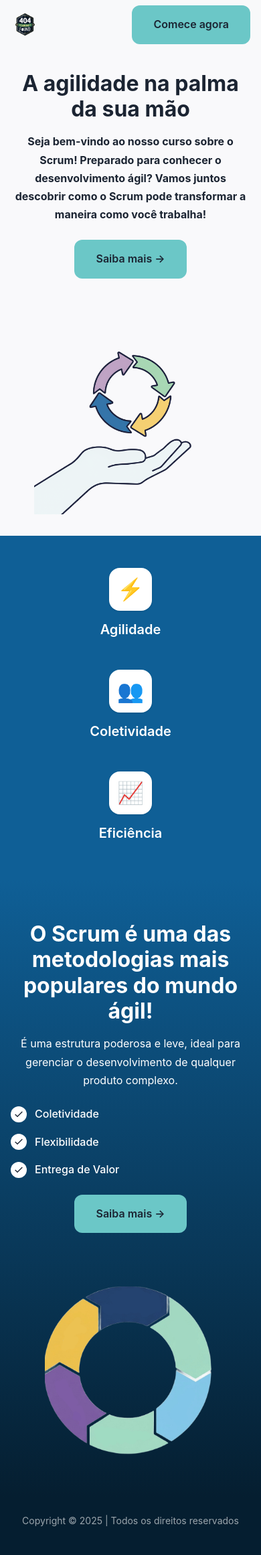
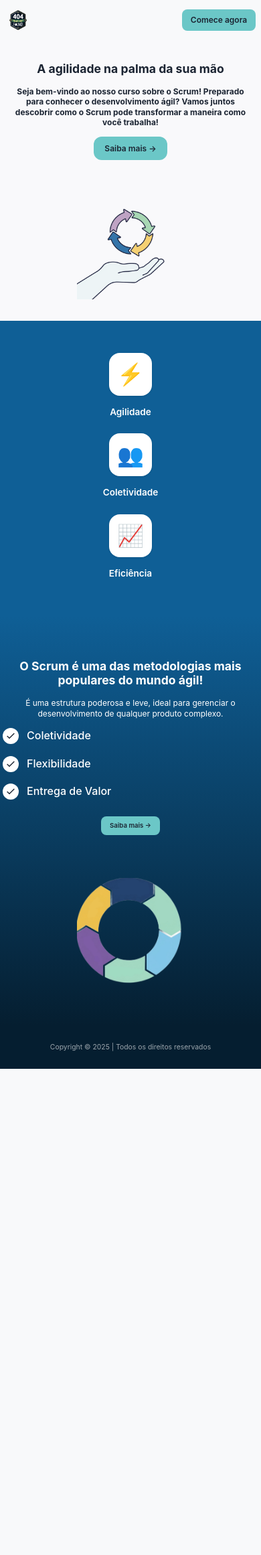
Before and after one commit to 404-Team-Not-Found-API/plataforma-scrum-api-2025.2, a Flask app: page / in a window 390 px wide. Shown: the whole page at 67% size. After the commit the page ends 1596 px from the top, so only its background shows below. Run offline with Flask 3, Linux system fonts and the light colour scheme.

Commit message:
style: edições para responsividade em telas mobile do index.html

```diff
--- a/projeto/static/styles/index.css
+++ b/projeto/static/styles/index.css
@@ -75,7 +75,6 @@ body {
     width: 24rem;
 }
 
-/* Features Section */
 .features-section {
     background-color:#0F5F96;
     padding: 4rem 0;
@@ -108,7 +107,6 @@ body {
     box-shadow: 0 1px 3px rgba(0, 0, 0, 0.1);
 }
 
-/* Estilo para ícones personalizados */
 .icon-placeholder {
     font-size: 2rem;
     width: 2rem;
@@ -118,7 +116,6 @@ body {
     justify-content: center;
 }
 
-/* Para SVGs ou outros ícones que você adicionar */
 .feature-icon svg,
 .feature-icon img,
 .feature-icon i {
@@ -134,7 +131,6 @@ body {
     margin-bottom: 0.5rem;
 }
 
-/* Scrum Section */
 #scrum-section {
     background: linear-gradient(180deg, #0F5F96 0%, #051E30 100%);
     padding: 4rem 0;
@@ -223,7 +219,6 @@ body {
     width: 20rem;
 }
 
-/* Footer */
 .footer {
     background-color: #051E30;
     padding: 2rem 0;
@@ -235,7 +230,6 @@ body {
     font-size: 0.875rem;
 }
 
-/* Mobile First - Base styles */
 @media (max-width: 767px) {
     .container {
         padding: 0 1rem;
@@ -321,7 +315,6 @@ body {
     }
 }
 
-/* Tablet */
 @media (min-width: 768px) {
     .features-container {
         flex-direction: row;
@@ -333,7 +326,6 @@ body {
     }
 }
 
-/* Desktop */
 @media (min-width: 1024px) {
     .hero-grid {
         grid-template-columns: 1fr 1fr;
@@ -389,3 +381,100 @@ body {
         margin-top: 0;
     }
 }
+
+@media (max-width: 480px) {
+    .container,
+    .nav-container {
+        padding: 0 0.25rem; /* menos espaço lateral */
+    }
+
+    /* Navbar */
+    .navbar-brand img {
+        max-height: 40px; /* logo menor */
+    }
+
+    .navbar button {
+        font-size: 0.75rem;
+        padding: 0.4rem 0.8rem;
+        max-width: 100%;
+        margin: 0 auto;
+        display: block;
+    }
+
+    /* Hero */
+    .hero-title {
+        font-size: 1.1rem;
+        line-height: 1.2;
+        text-align: center;
+    }
+
+    .hero-description {
+        font-size: 0.75rem;
+        line-height: 1.3;
+        max-width: 95%;
+        margin: 0 auto 0.8rem;
+        text-align: center;
+    }
+
+    .hero-button {
+        font-size: 0.75rem;
+        padding: 0.5rem 1rem;
+        display: block;
+        margin: 0 auto;
+    }
+
+    .illustration {
+        max-width: 10rem;
+        width: 100%;
+        margin: 1rem auto 0;
+    }
+
+    /* Features */
+    .features-container {
+        gap: 1rem;
+    }
+
+    .feature-item {
+        max-width: 95%;
+        margin: 0 auto;
+    }
+
+    .feature-title {
+        font-size: 0.85rem;
+    }
+
+    /* Scrum */
+    .scrum-title {
+        font-size: 1.1rem;
+        text-align: center;
+    }
+
+    .scrum-description {
+        font-size: 0.75rem;
+        line-height: 1.3;
+        max-width: 95%;
+        margin: 0 auto 0.8rem;
+        text-align: center;
+    }
+
+    .scrum-button {
+        font-size: 0.75rem;
+        padding: 0.5rem 1rem;
+        display: block;
+        margin: 0 auto;
+    }
+
+    .diagram {
+        max-width: 10rem;
+        width: 100%;
+        margin: 1rem auto 0;
+    }
+
+    /* Footer */
+    .footer-text {
+        font-size: 0.65rem;
+        max-width: 95%;
+        margin: 0 auto;
+        text-align: center;
+    }
+}
--- a/projeto/templates/index.html
+++ b/projeto/templates/index.html
@@ -4,7 +4,7 @@
     <meta charset="UTF-8">
     <meta name="viewport" content="width=device-width, initial-scale=1.0">
     <title>404 - Curso de Scrum</title>
-    <meta name="description" content="Aprenda Scrum e metodologias ágeis. Desenvolvimento rápido, trabalho colaborativo e resultados eficientes.">
+    <meta name="viewport" content="width=device-width, initial-scale=1.0">
     <link rel="stylesheet" href="css/bootstrap.min.css">
     <script src="js/bootstrap.bundle.min.js"></script>
     <link rel="stylesheet" href="../static/styles/index.css">
@@ -16,7 +16,6 @@
     </header>
 
     <main>
-        <!-- Hero Section -->
         <section class="hero-section">
             <div class="container">
                 <div class="hero-grid">
@@ -40,7 +39,6 @@
                 <div class="features-container">
                     <div class="feature-item">
                         <div class="feature-icon">
-                            <!-- Adicione seu próprio ícone aqui -->
                             <div class="icon-placeholder">⚡</div>
                         </div>
                         <h3 class="feature-title">Agilidade</h3>
@@ -48,8 +46,6 @@
 
                     <div class="feature-item">
                         <div class="feature-icon">
-
-                            <!-- Adicione seu próprio ícone aqui -->
                             <div class="icon-placeholder">👥</div>
                         </div>
                         <h3 class="feature-title">Coletividade</h3>
@@ -57,7 +53,6 @@
 
                     <div class="feature-item">
                         <div class="feature-icon">
-                            <!-- Adicione seu próprio ícone aqui -->
                             <div class="icon-placeholder">📈</div>
                         </div>
                         <h3 class="feature-title">Eficiência</h3>
@@ -66,7 +61,6 @@
             </div>
         </section>
 
-        <!-- Scrum Section -->
         <section id="scrum-section">
             <div class="container">
                 <div class="scrum-grid">
@@ -115,7 +109,6 @@
         </section>
     </main>
 
-    <!-- Footer -->
     <footer class="footer">
         <div class="container">
             <p class="footer-text">Copyright © 2025 | Todos os direitos reservados</p>
--- a/projeto/templates/navbar.html
+++ b/projeto/templates/navbar.html
@@ -6,6 +6,7 @@
   justify-content: space-between;
   padding: 0.5rem 1rem;
 }
+
 .navbar-brand img {
   max-height: 80px;
   width: auto;
@@ -22,24 +23,36 @@
     border-radius: 12px;
   }
 }
+
 .navbar-buttons {
   display: flex;
   gap: 0.2rem;
 }
 
 @media (max-width: 420px) {
+  .navbar {
+    padding: 0.3rem 0.5rem;
+    gap: 0.5rem;
+  }
+
   .navbar-brand img {
-      max-height: 45px;
+    max-height: 40px;
   }
-     .navbar-buttons .btn {
-      font-size: 0.5rem;
-      padding: 0.8rem 1.5rem;
-      border-radius: 15px;
+
+  .navbar-buttons {
+    gap: 0;
+  }
+
+  .navbar-buttons .btn,
+  .scrum-button {
+    font-size: 0.6rem;
+    padding: 0.4rem 0.8rem;
+    border-radius: 8px;
   }
 }
 
 .nav-button {
-    background-color: #6DD5B6(180, 45%, 60%);
+  background-color: hsl(180, 45%, 60%);
   color: hsl(215, 30%, 15%);
   border: none;
   padding: 0.75rem 1.5rem;
@@ -53,6 +66,7 @@
   background-color: hsl(180, 45%, 55%);
   transform: translateY(-1px);
 }
+
 </style>
 
 <nav class="navbar bg-body-tertiary">
```
Lines whose indentation alone changed are shown as unchanged.
